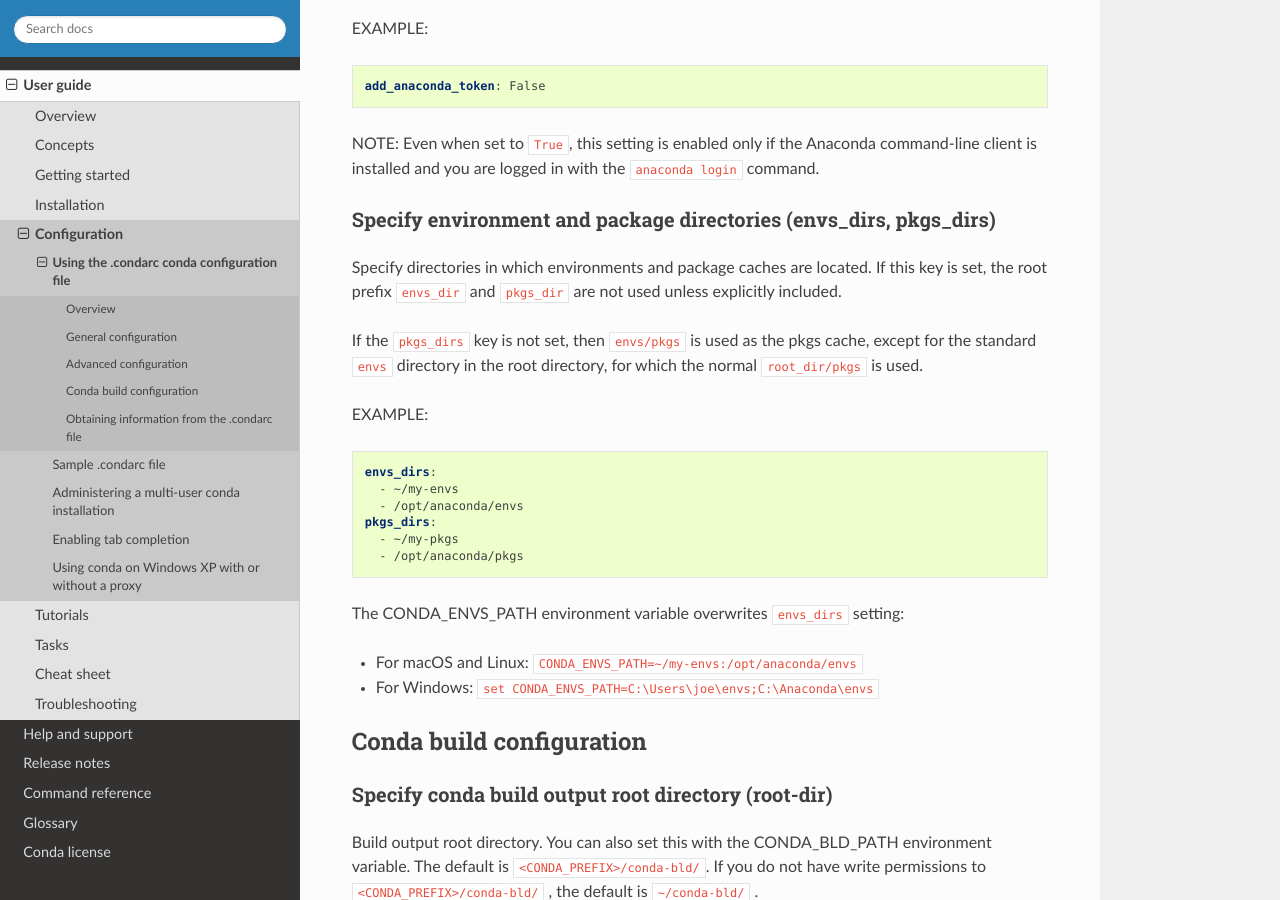
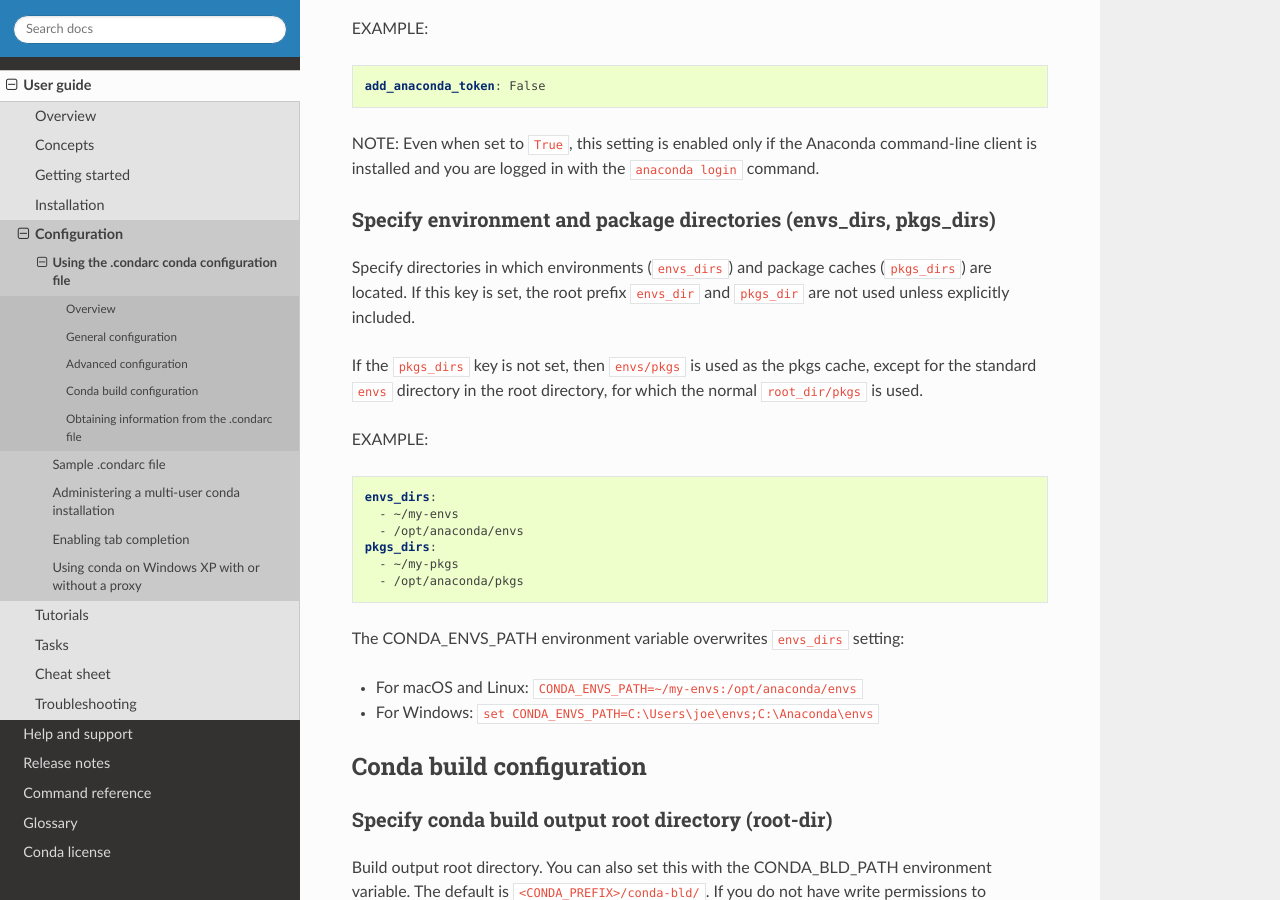
Before and after one commit to conda/conda-docs, a Sphinx documentation site: the page built from docs/source/user-guide/configuration/use-condarc.rst, in a window 1280 px wide and 900 px high, scrolled down 9317 px. Built offline with Sphinx 7.4.7 and the Read the Docs theme 2.0.0, drawn with Linux system fonts in a browser that asks for light colours.

Commit message:
Update use-condarc.rst

```diff
--- a/docs/source/user-guide/configuration/use-condarc.rst
+++ b/docs/source/user-guide/configuration/use-condarc.rst
@@ -496,7 +496,7 @@
 Specify environment and package directories (envs_dirs, pkgs_dirs)
 -------------------------------------------
 
-Specify directories in which environments and package caches are located. If this
+Specify directories in which environments (``envs_dirs``) and package caches (``pkgs_dirs``) are located. If this
 key is set, the root prefix ``envs_dir`` and ``pkgs_dir`` are not used unless
 explicitly included.
 
```
